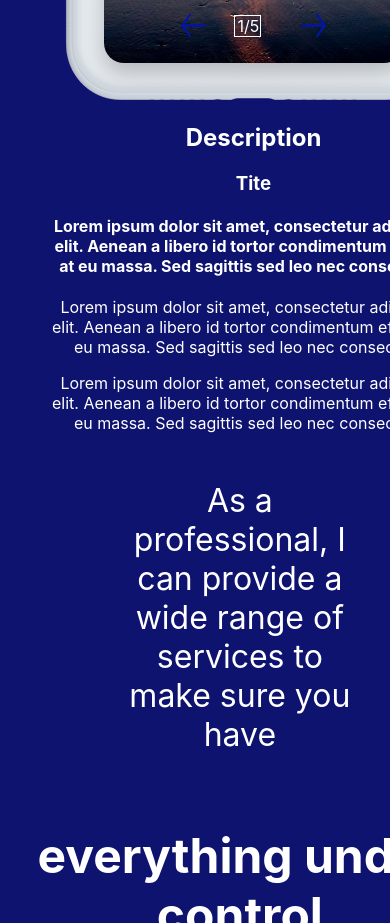
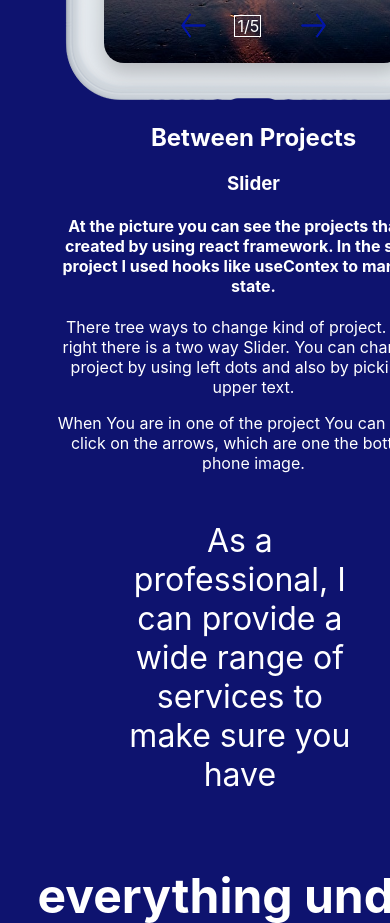
Before and after one commit to marcinfabisiak97/cvOnePageReactTypescrit, a React (Create React App) app: page / in a window 390 px wide. Shown: the part 1940-2863 px from the top of the page. Built offline with nearby package versions, Linux system fonts and the light colour scheme.

Commit message:
desription of phonepart

```diff
--- a/src/component/phonepart/index.tsx
+++ b/src/component/phonepart/index.tsx
@@ -12,22 +12,21 @@ const Phonepart: FC = () => {
           <Slider />
         </div>
         <div className="phonePart__description">
-          <h2>Description</h2>
-          <h3>Tite</h3>
+          <h2>Between Projects</h2>
+          <h3>Slider</h3>
           <h4>
-            Lorem ipsum dolor sit amet, consectetur adipiscing elit. Aenean a
-            libero id tortor condimentum efficitur at eu massa. Sed sagittis sed
-            leo nec consectetur.
+            At the picture you can see the projects that was created by using
+            react framework. In the second project I used hooks like useContex
+            to mange the state.
           </h4>
           <p>
-            Lorem ipsum dolor sit amet, consectetur adipiscing elit. Aenean a
-            libero id tortor condimentum efficitur at eu massa. Sed sagittis sed
-            leo nec consectetur.
+            There tree ways to change kind of project. On the right there is a
+            two way Slider. You can change the project by using left dots and
+            also by picking the upper text.
           </p>
           <p>
-            Lorem ipsum dolor sit amet, consectetur adipiscing elit. Aenean a
-            libero id tortor condimentum efficitur at eu massa. Sed sagittis sed
-            leo nec consectetur.
+            When You are in one of the project You can pic it by click on the
+            arrows, which are one the bottom of phone image.
           </p>
         </div>
         <div className="phonePart__vertContainer">
```
